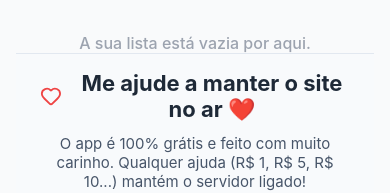
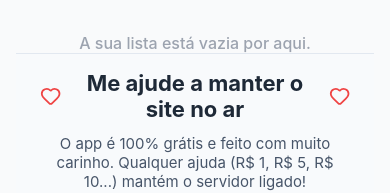
Before and after one commit to hrvieira/lista-de-compras-mobile, a React Native app: screen / in a window 390 px wide. Shown: the part 306-499 px from the top of the page. Built offline with nearby package versions, Linux system fonts and the light colour scheme; some icons are missing.

Commit message:
fix: heart designer

```diff
--- a/src/components/Donations.tsx
+++ b/src/components/Donations.tsx
@@ -20,9 +20,8 @@ export function Donations({ pixKey, pixQrCodeUrl }: DonationsProps) {
         <View style={styles.container}>
             <View style={styles.header}>
                 <Heart color="#ef4444" size={28} />
-                <Text style={styles.title}>
-                    Me ajude a manter o site no ar ❤️
-                </Text>
+                <Text style={styles.title}>Me ajude a manter o site no ar</Text>
+                <Heart color="#ef4444" size={28} />
             </View>
 
             <Text style={styles.text}>
```
